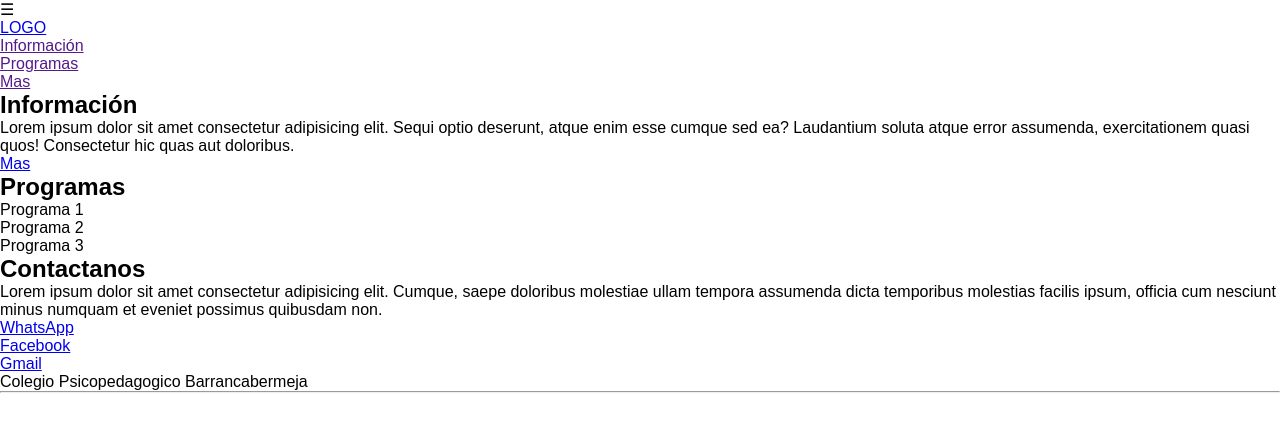
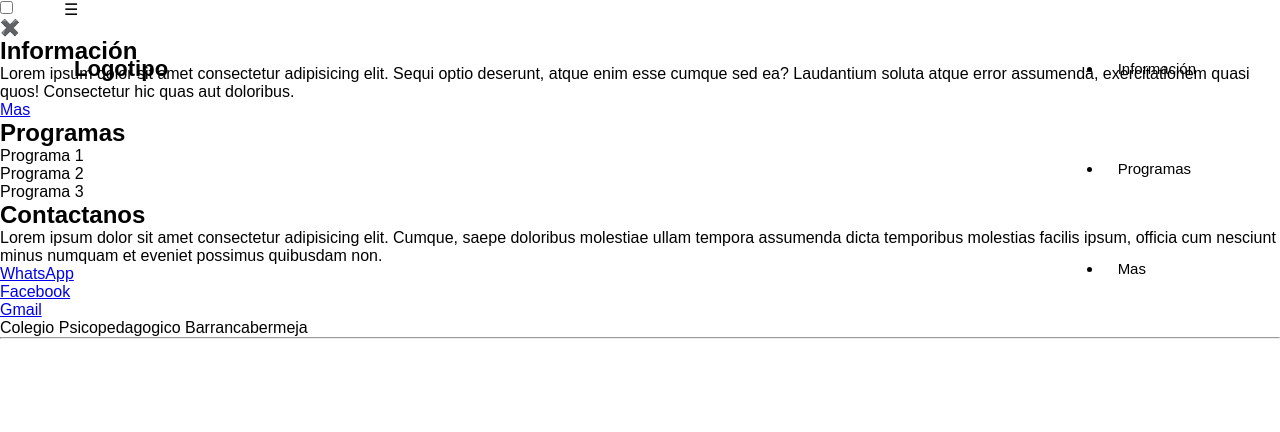
Before and after one commit to Davidalejandroballensanchez/Psicopedagogico-WebPage, a plain HTML site: page index.html in a window 1280 px wide. Drawn offline with Linux system fonts and the light colour scheme; a web font is replaced by a local one.

```diff
--- a/css/styles.css
+++ b/css/styles.css
@@ -7,3 +7,63 @@ padding: 0;
 box-sizing: border-box;
 font-family: 'Mina', sans-serif;
 }
+
+/* Estilos para el encabezado */
+.header {
+    width: 100%;
+    height: 100px;
+    position: fixed;
+    top: 0;
+    left: 0;
+}
+
+.container {
+    width: 90%;
+    max-width: 1200px;
+    margin: auto;
+}
+
+.container .btn-menu, .logo {
+    float: left;
+    line-height: 100px;
+}
+
+.container .btn-menu label {
+    color: #fff;
+    font-size: 25px;
+    cursor: pointer;
+}
+
+.logo h1 {
+    color: #000000;
+    font-weight: 400px;
+    font-size: 22px;
+    margin-left: 10px;
+}
+
+.container .menu {
+    float: right;
+    line-height: 100px;
+}
+
+.container .menu a {
+    display: inline-block;
+    padding: 15px;
+    line-height: normal;
+    text-decoration: none;
+    color: #000000;
+    transition: all 0.3s ease;
+    border-bottom: 2px solid transparent;
+    font-size: 15px;
+    margin-right: 5px;
+}
+
+.container .menu:hover {
+    border-bottom: 2px solid #c7c7c7;
+    padding-bottom: 5px;
+}
+
+/* Menu Lateral */
+
+
+/* Fin del menu lateral */
--- a/index.html
+++ b/index.html
@@ -8,25 +8,39 @@
     <link rel="stylesheet" href="css/styles.css">
 </head>
 <body>
-    <div id="inicio" class="contenedor-cabecera-menu">
-        <!-- BARRA LATERAL -->
+    <header class="header">
+        <div class="container">
             <div class="bnt-menu">
-            <label for="bnt-menu">☰</label>
+                <label for="btn-menu">☰</label>
             </div>
-        <!-- CABECERA -->
-        <header>
-            <a class="enalce-logo" href="#inicio">LOGO</a>
-        </header>
-        <!-- NAVEGACION -->
-        <nav class="seccion-menu">
-            <ul class="elementos-menu">
+            <div class="logo">
+                <h1>Logotipo</h1>
+            </div>
+            <nav class="menu">
+                <ul class="menu-list">
                     <li><a href="">Información</a></li>
                     <li><a href="">Programas</a></li>
                     <li><a href="">Mas</a></li>
                 </ul>
             </nav>
         </div>
-    <!-- SECCION INFORMACION-->
+    </header>
+    <!-- MENU LATERAL -->
+    <input type="checkbox" id="btn-menu">
+    <div class="container-menu">
+        <div class="cont-menu">
+            <nav>
+                <a href=""></a>
+                <a href=""></a>
+                <a href=""></a>
+                <a href=""></a>
+                <a href=""></a>
+                <a href=""></a>
+            </nav>
+            <label for="btn-menu">✖️</label>
+        </div>
+    </div>
+    <!-- SECCION INFORMACION -->
     <section class="seccion-informacion">
         <div class="elementos-informacion">
             <h2>Información</h2>
```
Lines whose indentation alone changed are shown as unchanged.
